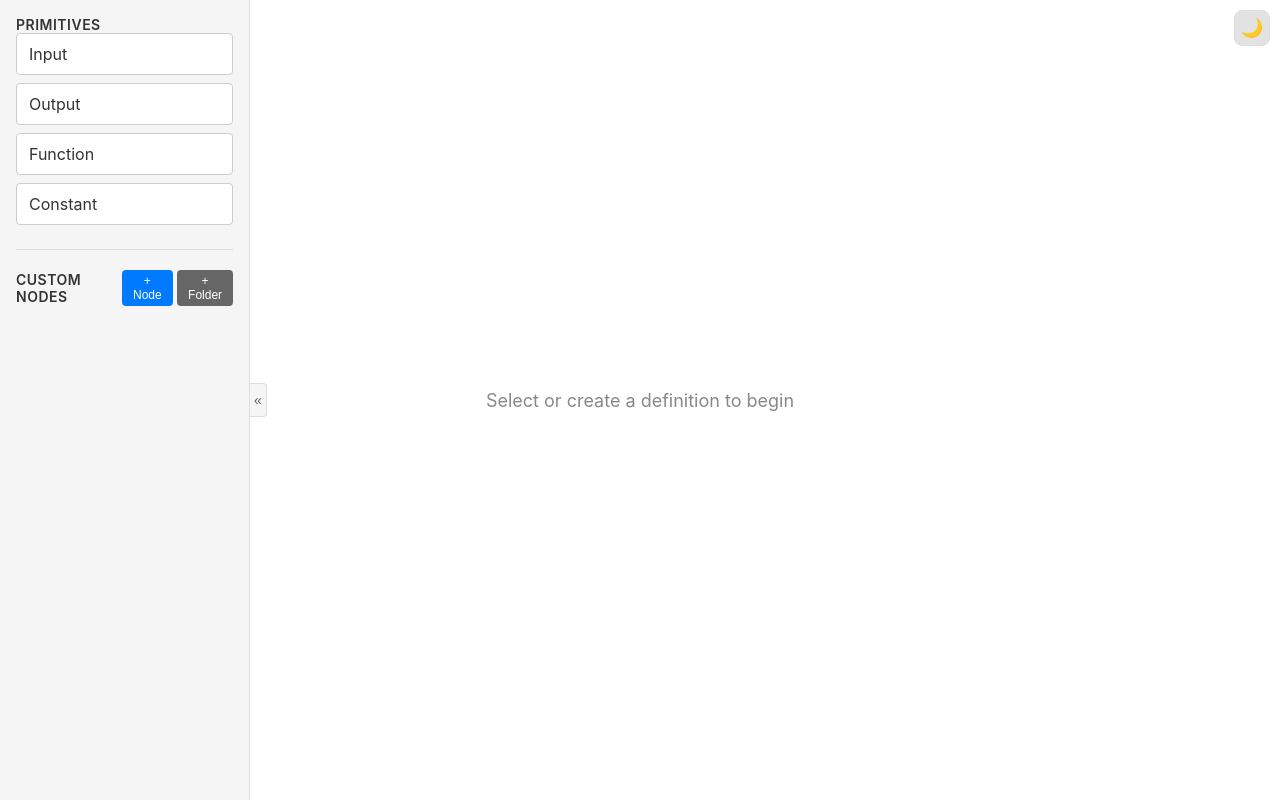
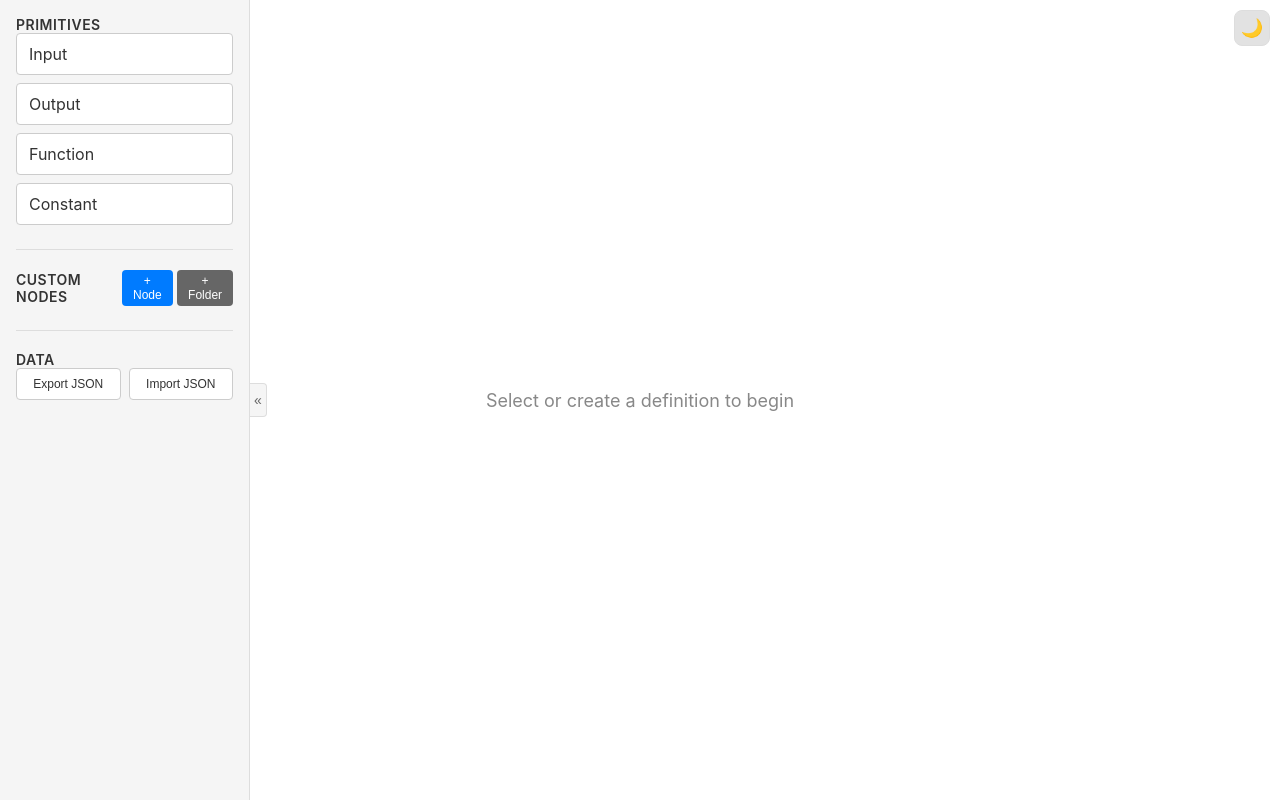
Before and after one commit to 68mschmitt/arch-complete, a React (Vite) app: page / in a window 1280 px wide. Built offline with nearby package versions, Linux system fonts and the light colour scheme.

Commit message:
Import - Export JSON

```diff
--- a/src/components/ConfirmDialog.tsx
+++ b/src/components/ConfirmDialog.tsx
@@ -3,11 +3,12 @@ import styles from './ConfirmDialog.module.css';
 
 type ConfirmDialogProps = {
   message: string;
+  confirmLabel?: string;
   onConfirm: () => void;
   onCancel: () => void;
 };
 
-function ConfirmDialog({ message, onConfirm, onCancel }: ConfirmDialogProps) {
+function ConfirmDialog({ message, confirmLabel = 'Delete', onConfirm, onCancel }: ConfirmDialogProps) {
   const cancelRef = useRef<HTMLButtonElement>(null);
 
   useEffect(() => {
@@ -46,7 +47,7 @@ function ConfirmDialog({ message, onConfirm, onCancel }: ConfirmDialogProps) {
             data-testid="confirm-dialog-confirm"
             onClick={onConfirm}
           >
-            Delete
+            {confirmLabel}
           </button>
         </div>
       </div>
--- a/src/components/Palette.module.css
+++ b/src/components/Palette.module.css
@@ -255,3 +255,30 @@
 .deleteButton:hover {
   color: var(--delete-color);
 }
+
+/* --- Import / Export section --- */
+
+.importExportActions {
+  display: flex;
+  gap: 8px;
+}
+
+.exportButton,
+.importButton {
+  flex: 1;
+  padding: 8px 12px;
+  font-size: 12px;
+  font-weight: 500;
+  color: var(--text-primary);
+  background-color: var(--bg-surface);
+  border: 1px solid var(--border-secondary);
+  border-radius: 4px;
+  cursor: pointer;
+  transition: background-color 0.15s ease, border-color 0.15s ease;
+}
+
+.exportButton:hover,
+.importButton:hover {
+  background-color: var(--bg-item-hover);
+  border-color: var(--border-primary);
+}
--- a/src/components/Palette.tsx
+++ b/src/components/Palette.tsx
@@ -35,6 +35,7 @@ function Palette() {
   // --- Confirmation dialog ---
   const [confirmAction, setConfirmAction] = useState<{
     message: string;
+    confirmLabel?: string;
     onConfirm: () => void;
   } | null>(null);
 
@@ -202,6 +203,66 @@ function Palette() {
       },
     });
   };
+
+  // --- Export/Import ---
+  const handleExport = useCallback(() => {
+    const { definitions: defs, directories: dirs } = useStore.getState();
+    const data = {
+      version: 1,
+      definitions: defs,
+      directories: dirs,
+    };
+    const blob = new Blob([JSON.stringify(data, null, 2)], { type: 'application/json' });
+    const url = URL.createObjectURL(blob);
+    const a = document.createElement('a');
+    a.href = url;
+    a.download = 'arch-complete-export.json';
+    a.click();
+    URL.revokeObjectURL(url);
+  }, []);
+
+  const handleImport = useCallback(() => {
+    const input = document.createElement('input');
+    input.type = 'file';
+    input.accept = '.json';
+    input.onchange = () => {
+      const file = input.files?.[0];
+      if (!file) return;
+      const reader = new FileReader();
+      reader.onload = (event) => {
+        try {
+          const raw = JSON.parse(event.target?.result as string);
+          if (!Array.isArray(raw.definitions)) {
+            throw new Error('Missing definitions array');
+          }
+          for (const def of raw.definitions) {
+            if (!def.id || !def.name || !Array.isArray(def.nodes) || !Array.isArray(def.edges)) {
+              throw new Error('Malformed definition entry');
+            }
+          }
+          if (raw.directories !== undefined && !Array.isArray(raw.directories)) {
+            throw new Error('directories must be an array');
+          }
+          setConfirmAction({
+            message: `This will replace all current data with ${raw.definitions.length} definition(s). Continue?`,
+            confirmLabel: 'Import',
+            onConfirm: () => {
+              useStore.getState().hydrate({
+                definitions: raw.definitions,
+                directories: raw.directories ?? [],
+                activeDefinitionId: raw.definitions.length > 0 ? raw.definitions[0].id : null,
+              });
+              setConfirmAction(null);
+            },
+          });
+        } catch (err) {
+          alert(`Import failed: ${err instanceof Error ? err.message : 'Invalid JSON file'}`);
+        }
+      };
+      reader.readAsText(file);
+    };
+    input.click();
+  }, []);
 
   // --- DnD: directory drop zone handlers ---
   const handleDirDragOver = (e: React.DragEvent, dirId: string) => {
@@ -434,10 +495,34 @@ function Palette() {
         {renderLevel(null, 0)}
       </div>
 
+      <div className={styles.divider} />
+
+      {/* Import / Export section */}
+      <div className={styles.section}>
+        <div className={styles.sectionHeader}>Data</div>
+        <div className={styles.importExportActions}>
+          <button
+            className={styles.exportButton}
+            onClick={handleExport}
+            data-testid="export-button"
+          >
+            Export JSON
+          </button>
+          <button
+            className={styles.importButton}
+            onClick={handleImport}
+            data-testid="import-button"
+          >
+            Import JSON
+          </button>
+        </div>
+      </div>
+
       {/* Confirmation dialog */}
       {confirmAction && (
         <ConfirmDialog
           message={confirmAction.message}
+          confirmLabel={confirmAction.confirmLabel}
           onConfirm={confirmAction.onConfirm}
           onCancel={() => setConfirmAction(null)}
         />
```
